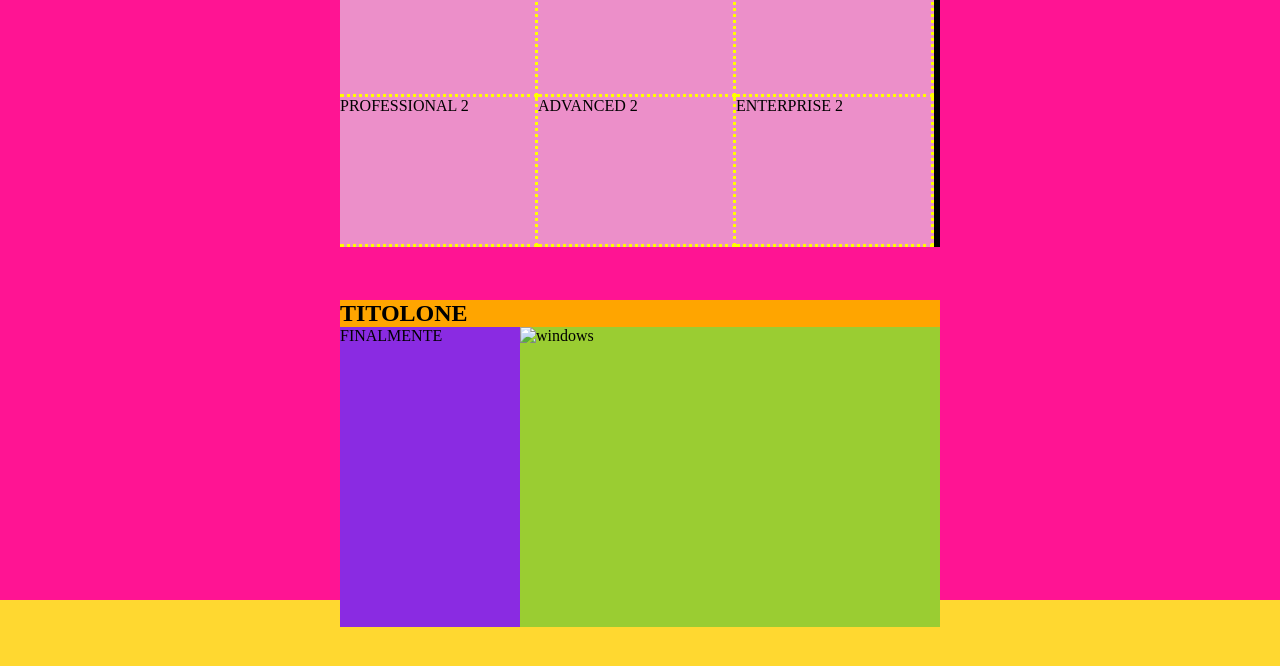
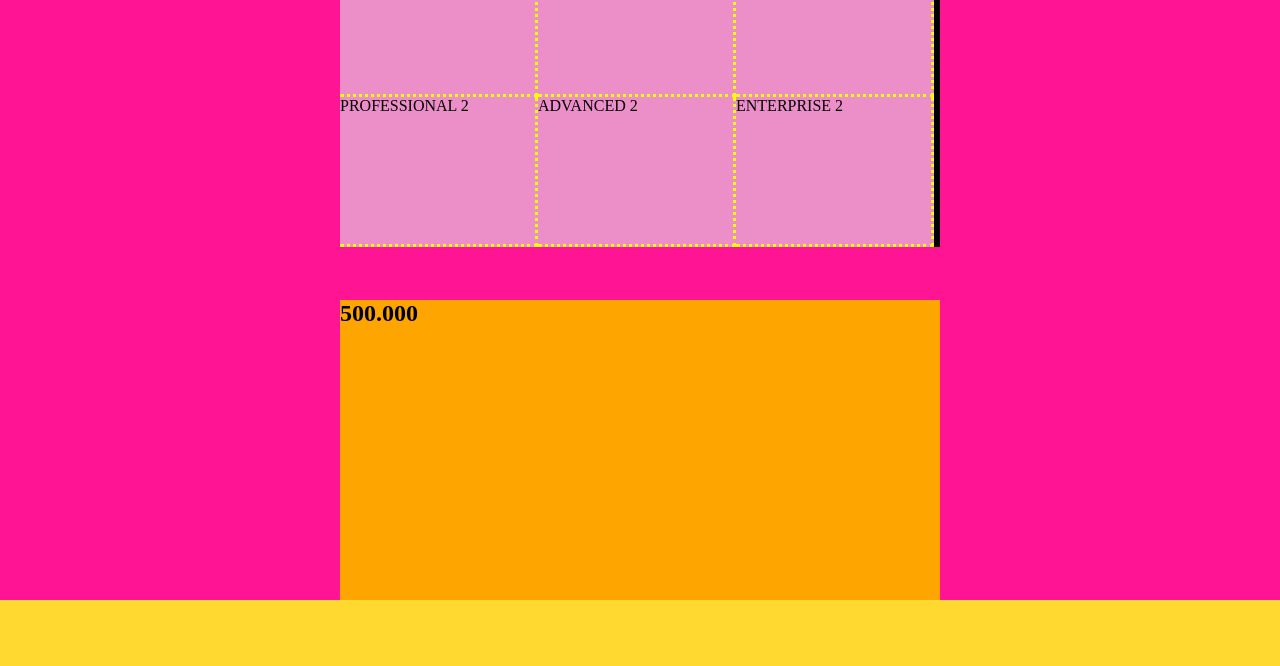
Before and after one commit to DeniseDichiara/htmlcss-dropbox, a plain HTML site: page index.html in a window 1280 px wide. Shown: the part 1860-2526 px from the top of the page. Drawn offline with Linux system fonts and the light colour scheme.

Commit message:
fixed section 6 size

```diff
--- a/index.html
+++ b/index.html
@@ -90,11 +90,7 @@
 
             <section class="container"> <!--SECTION 6 500.000-->
                 <div class="main-section">
-                    <h1>TITOLONE</h1>
-                    <div class="jumbotron-section-central">
-                        <div class="firstpa"><p>FINALMENTE</p></div>
-                        <div class="imagine1"><img src="" alt="windows"></div>
-                    </div>
+                    <h1>500.000</h1>
                 </div>
 
             </section>
```
